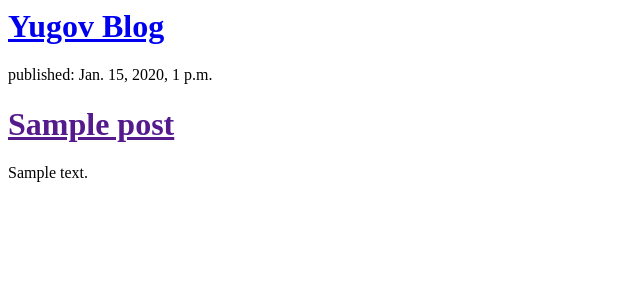
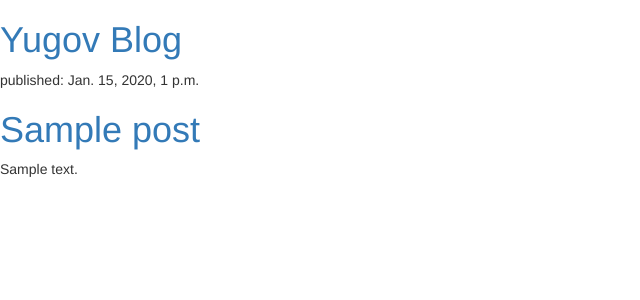
Before and after one commit to yugov/django-blog, a Django app: template blog/templates/blog/post_list.html in a window 1280 px wide. Shown: the top 300 px of the page, without its empty margins (0-640 px from the left). Run offline with Django 3.2, Linux system fonts and the light colour scheme; the template is opened without the code that fills it: values that come from a table or form of the project are taken from there, others are empty; tables that the repository leaves empty hold one stand-in row (values such as "Sample post"); some libraries are stand-ins or nearby versions.

Commit message:
добавил bootstrap в шаблон

```diff
--- a/blog/templates/blog/post_list.html
+++ b/blog/templates/blog/post_list.html
@@ -1,6 +1,14 @@
 <html>
     <head>
         <title>Yugov blog</title>
+        <!-- Latest compiled and minified CSS -->
+<link rel="stylesheet" href="https://maxcdn.bootstrapcdn.com/bootstrap/3.3.7/css/bootstrap.min.css" integrity="sha384-BVYiiSIFeK1dGmJRAkycuHAHRg32OmUcww7on3RYdg4Va+PmSTsz/K68vbdEjh4u" crossorigin="anonymous">
+
+<!-- Optional theme -->
+<link rel="stylesheet" href="https://maxcdn.bootstrapcdn.com/bootstrap/3.3.7/css/bootstrap-theme.min.css" integrity="sha384-rHyoN1iRsVXV4nD0JutlnGaslCJuC7uwjduW9SVrLvRYooPp2bWYgmgJQIXwl/Sp" crossorigin="anonymous">
+
+<!-- Latest compiled and minified JavaScript -->
+<script src="https://maxcdn.bootstrapcdn.com/bootstrap/3.3.7/js/bootstrap.min.js" integrity="sha384-Tc5IQib027qvyjSMfHjOMaLkfuWVxZxUPnCJA7l2mCWNIpG9mGCD8wGNIcPD7Txa" crossorigin="anonymous"></script>
     </head>
 <body>
     <div>
@@ -11,6 +19,7 @@
         <p>published: {{ post.published_date }}</p>
         <h1><a href="">{{ post.title }}</a></h1>
         <p>{{ post.text|linebreaksbr }}</p>
+
     </div>
 {% endfor %}
    </body>
```
